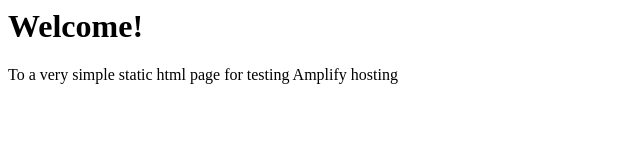
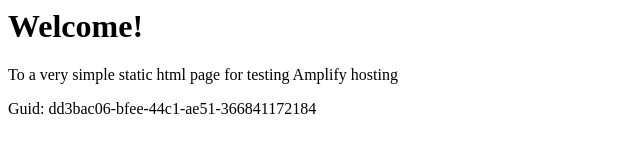
Before and after one commit to aws-aemilia-iad/Github-PR-Commit-Integration-Test-DoNotTouch-GitHubAutoBuildCanaryTest-v1-preprod-us-east-1, a website: page src/index.html in a window 1280 px wide. Shown: the whole page, without its empty margins (0-640 px from the left). Drawn offline with Linux system fonts and the light colour scheme.

Commit message:
commit from integ tests

```diff
--- a/src/index.html
+++ b/src/index.html
@@ -1,3 +1,5 @@
+
+
 <html lang="en">
 
 <head>
@@ -10,6 +12,6 @@
 <body>
     <h1>Welcome!</h1>
     <p>To a very simple static html page for testing Amplify hosting</p>
-</body>
+    <p>Guid: dd3bac06-bfee-44c1-ae51-366841172184</p></body>
 
 </html>
```
